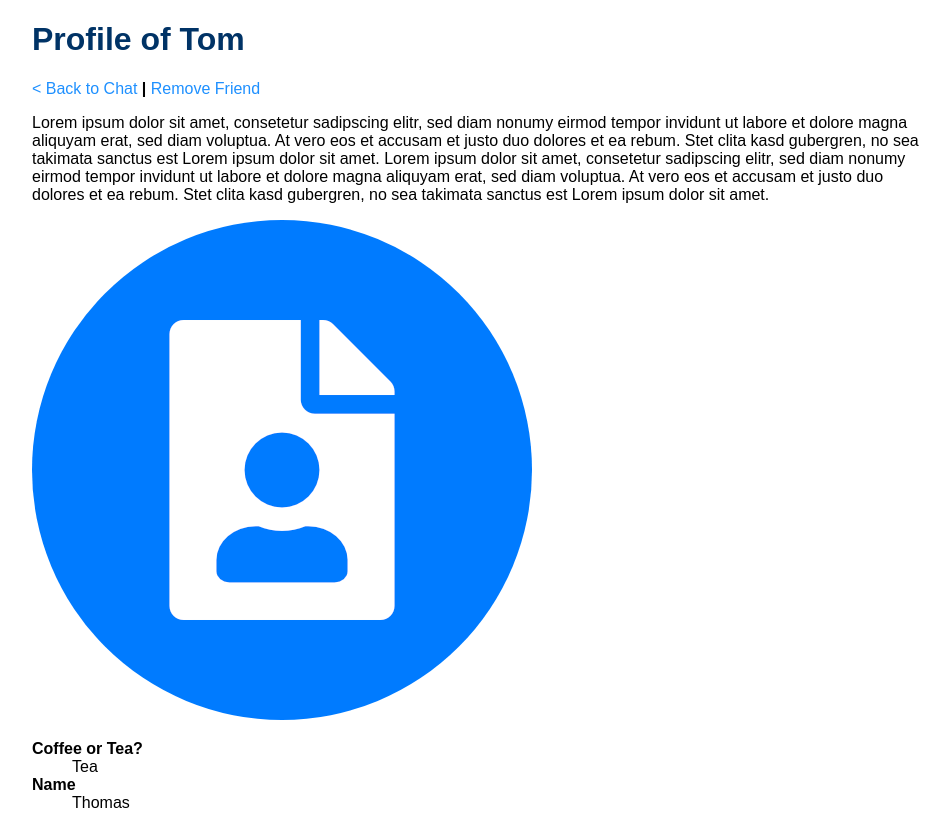
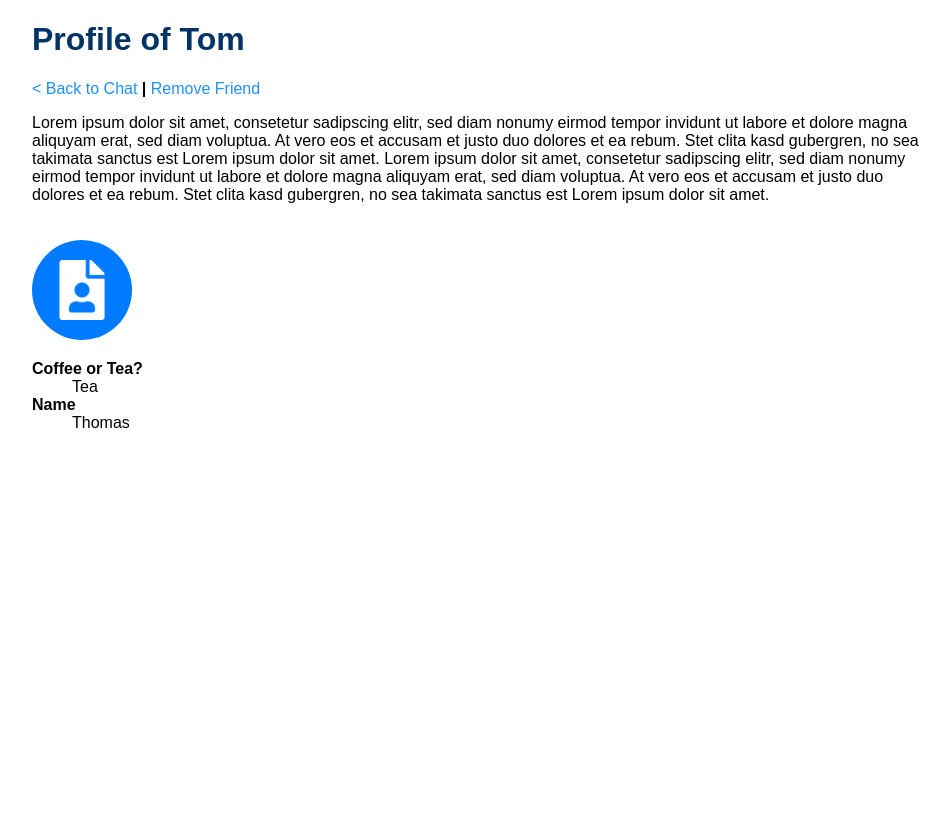
Before and after one commit to MaxMalinowski/WebTech, a PHP site: page /html/profile.html in a window 1280 px wide. Shown: the whole page, without its empty margins (158-1108 px from the left). After the commit the page ends 428 px from the top, so only its background shows below. Run offline with PHP 8.4, Linux system fonts and the light colour scheme.

Commit message:
image and fieldset css adjustment

```diff
--- a/css/style.css
+++ b/css/style.css
@@ -34,10 +34,14 @@
 
     fieldset {
         border: 0.5px dashed #bfbfbf;
+        margin-bottom: 10px;
         padding: 10px;
     }
 
     img {
+        width: 100px;
+        height: 100px;
+        margin-top: 20px;
         border-radius: 100%;
     }
 
```
